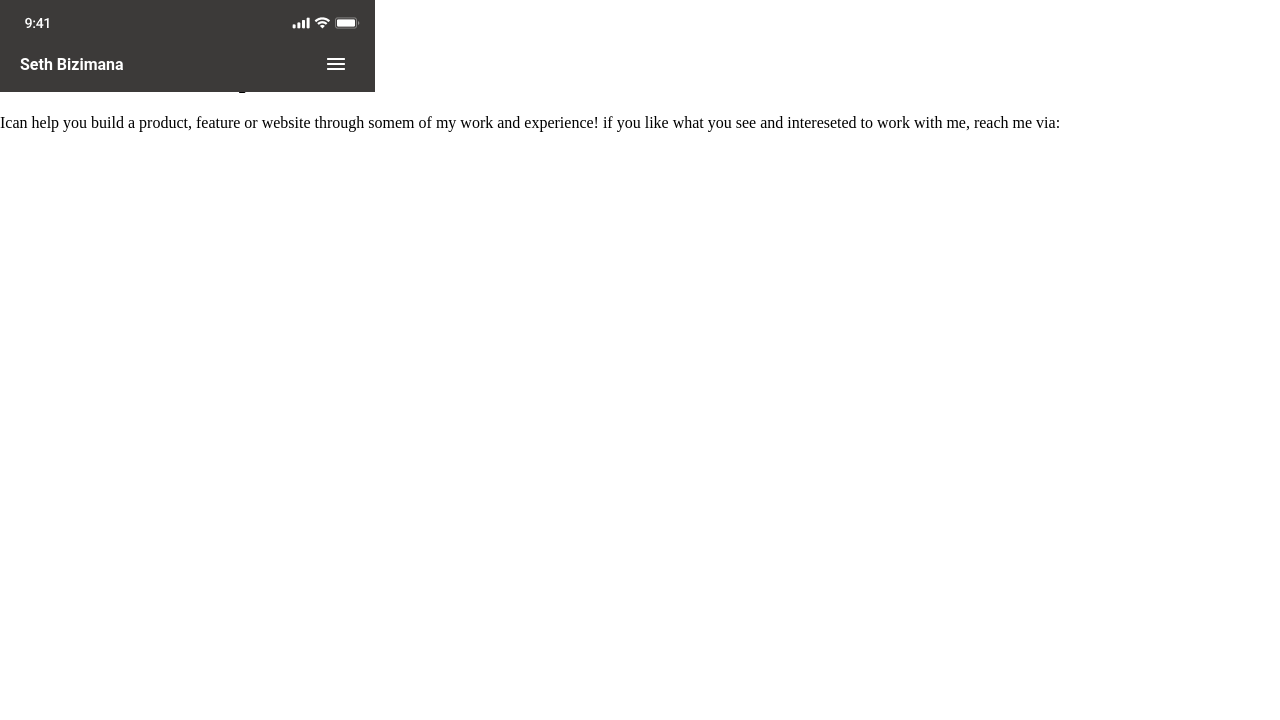
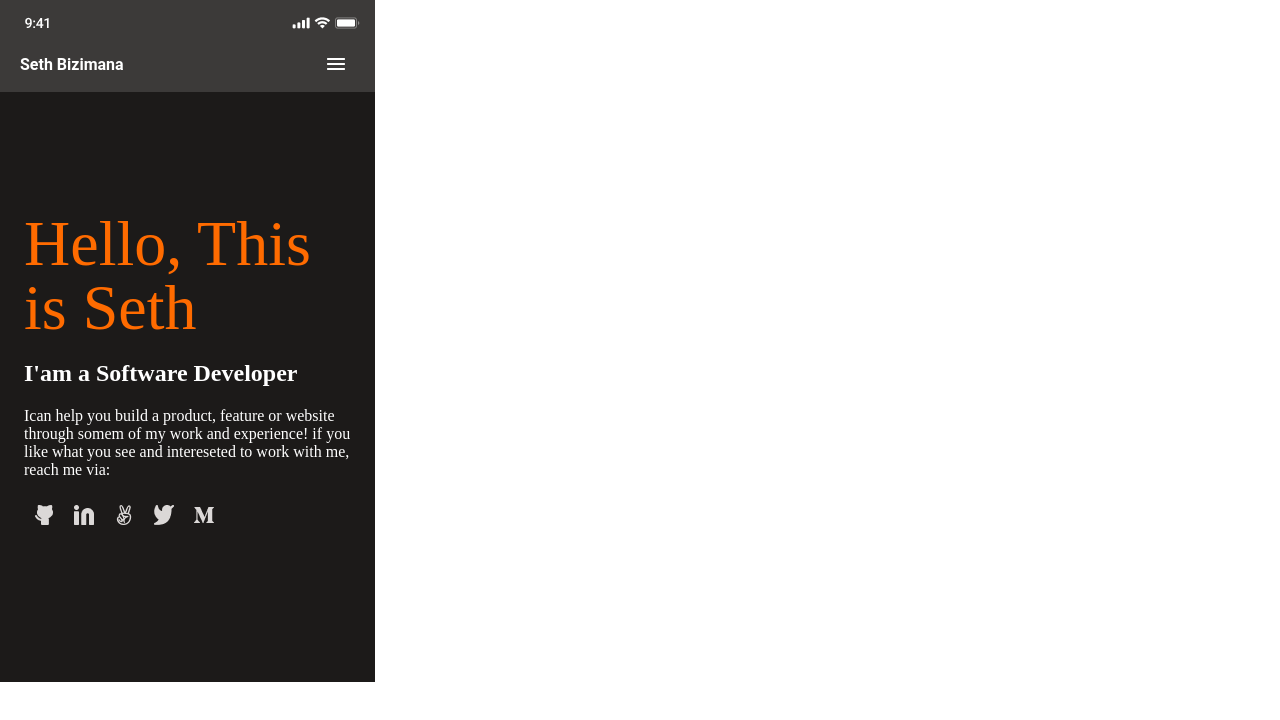
Before and after one commit to Sevenpros/Portfolio, a plain HTML site: page index.html in a window 1280 px wide. Drawn offline with Linux system fonts and the light colour scheme.

Commit message:
Add headline section styling headline title ensuring box is well sized insert social media icons styling fonts, colors and background.

```diff
--- a/index.html
+++ b/index.html
@@ -26,18 +26,21 @@
     </header>
     <main class="main">
 
-        <article class="">
+
+        <article class="headline">
             <header class="main-header">
-                <h1>there I'm Seth</h1>
+                <span>Hello, This is Seth</span>
                 <h2>I'am a Software Developer</h2>
             </header>
-            <p>
+            <p class="headline-desc">
                 Ican help you build a product, feature or website
                 through somem of my work and experience!
                 if you like what you see and intereseted to work
                 with me, reach me via:
             </p>
-            <section class="social-icons"></section>
+            <section class="social-icons">
+                <img alt="social media icons" src="images/Social Media.png">
+            </section>
         </article>
     </main>
 
--- a/style.css
+++ b/style.css
@@ -53,3 +53,49 @@ a {
   flex-direction: column;
   gap: -5px;
 }
+.headline {
+  font-family: 'Poppins';
+  font-size: 16px;
+}
+.main {
+  display: flex;
+  flex-direction: column;
+  align-items: flex-start;
+  padding: 120px 24px;
+  gap: 12px;
+  position: absolute;
+  width: 375px;
+  height: 590px;
+  left: 0px;
+  top: 92px;
+  background: #1C1A19;
+  color: white;
+  box-sizing: border-box;
+}
+.main-header span{
+  width:327px;
+  height: 124px;
+  font-family: 'Crete Round';
+  font-style: normal;
+  font-weight: 400;
+  font-size: 64px;
+  line-height: 64px;
+  letter-spacing: 0.37;
+  color: #FF6B00;
+  flex: none;
+  order: 0;
+  flex-grow: 0;
+}
+.main-header h2 {
+  font-size: 24px;
+}
+.headline-desc {
+  flex: none;
+  order: 1;
+  flex-grow: 0;
+}
+.social-icons {
+    flex: none;
+    order: 2;
+    flex-grow: 0;
+}
```
Also changed, not shown: images/Social Media.png (added).
